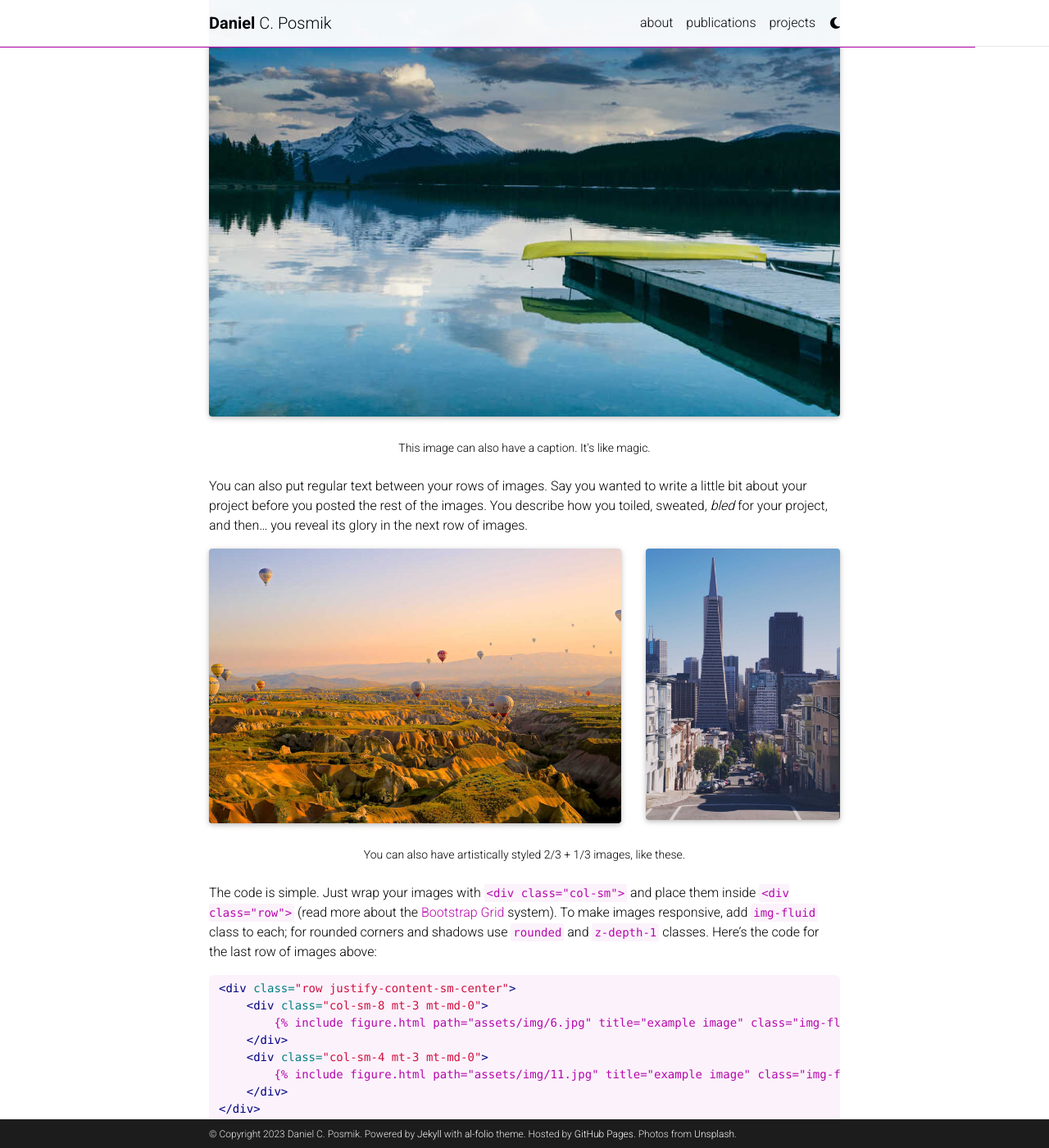
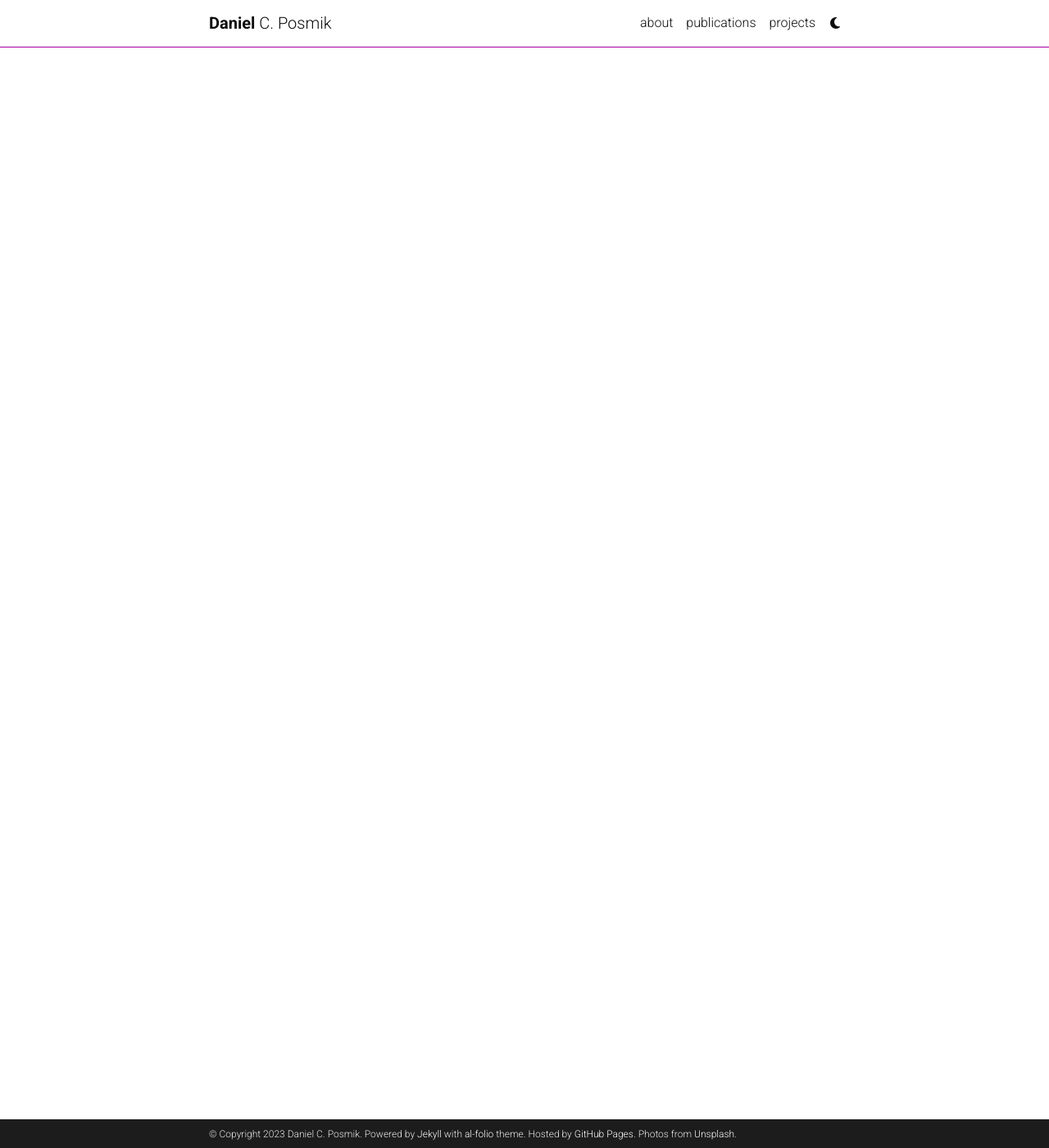
Before and after one commit to posmikdc/posmikdc.github.io, a Jekyll site: the page built from _projects/3_project.md, in a window 1280 px wide and 1400 px high, scrolled down 729 px. Shown: the whole window at 82% size. Built offline with Jekyll 4.4.1, drawn with Linux system fonts in a browser that asks for light colours; full-size pictures stand in for the smaller copies a plugin makes; comment, search, counter and statistics services are not loaded; a style sheet for code colours, icons or effects is not loaded; some of the changed text lies outside the part shown.

Commit message:
Added DSI project

````diff
--- a/_projects/3_project.md
+++ b/_projects/3_project.md
@@ -1,81 +1,9 @@
 ---
 layout: page
-title: project 3
-description: a project that redirects to another website
+title: CEI Dashboard
+description:
 img: assets/img/7.jpg
-redirect: https://unsplash.com
+redirect: https://public.tableau.com/views/DSI_CEI_Dashboard_draft/Dashboard1?:language=en-US&:display_count=n&:origin=viz_share_link
 importance: 3
-category: work
+category: applied
 ---
-
-Every project has a beautiful feature showcase page.
-It's easy to include images in a flexible 3-column grid format.
-Make your photos 1/3, 2/3, or full width.
-
-To give your project a background in the portfolio page, just add the img tag to the front matter like so:
-
-    ---
-    layout: page
-    title: project
-    description: a project with a background image
-    img: /assets/img/12.jpg
-    ---
-
-<div class="row">
-    <div class="col-sm mt-3 mt-md-0">
-        {% include figure.html path="assets/img/1.jpg" title="example image" class="img-fluid rounded z-depth-1" %}
-    </div>
-    <div class="col-sm mt-3 mt-md-0">
-        {% include figure.html path="assets/img/3.jpg" title="example image" class="img-fluid rounded z-depth-1" %}
-    </div>
-    <div class="col-sm mt-3 mt-md-0">
-        {% include figure.html path="assets/img/5.jpg" title="example image" class="img-fluid rounded z-depth-1" %}
-    </div>
-</div>
-<div class="caption">
-    Caption photos easily. On the left, a road goes through a tunnel. Middle, leaves artistically fall in a hipster photoshoot. Right, in another hipster photoshoot, a lumberjack grasps a handful of pine needles.
-</div>
-<div class="row">
-    <div class="col-sm mt-3 mt-md-0">
-        {% include figure.html path="assets/img/5.jpg" title="example image" class="img-fluid rounded z-depth-1" %}
-    </div>
-</div>
-<div class="caption">
-    This image can also have a caption. It's like magic.
-</div>
-
-You can also put regular text between your rows of images.
-Say you wanted to write a little bit about your project before you posted the rest of the images.
-You describe how you toiled, sweated, *bled* for your project, and then... you reveal its glory in the next row of images.
-
-
-<div class="row justify-content-sm-center">
-    <div class="col-sm-8 mt-3 mt-md-0">
-        {% include figure.html path="assets/img/6.jpg" title="example image" class="img-fluid rounded z-depth-1" %}
-    </div>
-    <div class="col-sm-4 mt-3 mt-md-0">
-        {% include figure.html path="assets/img/11.jpg" title="example image" class="img-fluid rounded z-depth-1" %}
-    </div>
-</div>
-<div class="caption">
-    You can also have artistically styled 2/3 + 1/3 images, like these.
-</div>
-
-
-The code is simple.
-Just wrap your images with `<div class="col-sm">` and place them inside `<div class="row">` (read more about the <a href="https://getbootstrap.com/docs/4.4/layout/grid/">Bootstrap Grid</a> system).
-To make images responsive, add `img-fluid` class to each; for rounded corners and shadows use `rounded` and `z-depth-1` classes.
-Here's the code for the last row of images above:
-
-{% raw %}
-```html
-<div class="row justify-content-sm-center">
-    <div class="col-sm-8 mt-3 mt-md-0">
-        {% include figure.html path="assets/img/6.jpg" title="example image" class="img-fluid rounded z-depth-1" %}
-    </div>
-    <div class="col-sm-4 mt-3 mt-md-0">
-        {% include figure.html path="assets/img/11.jpg" title="example image" class="img-fluid rounded z-depth-1" %}
-    </div>
-</div>
-```
-{% endraw %}
````
